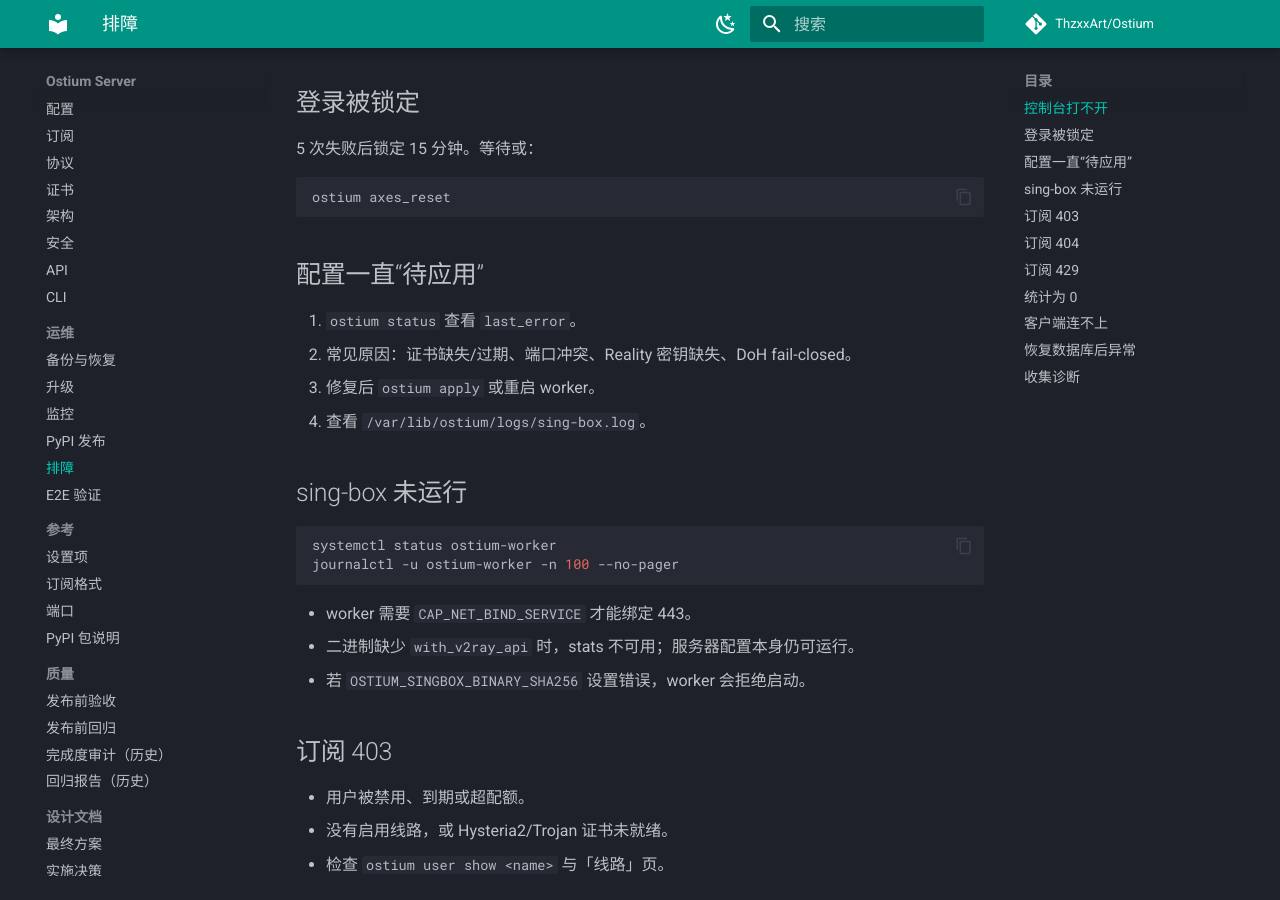
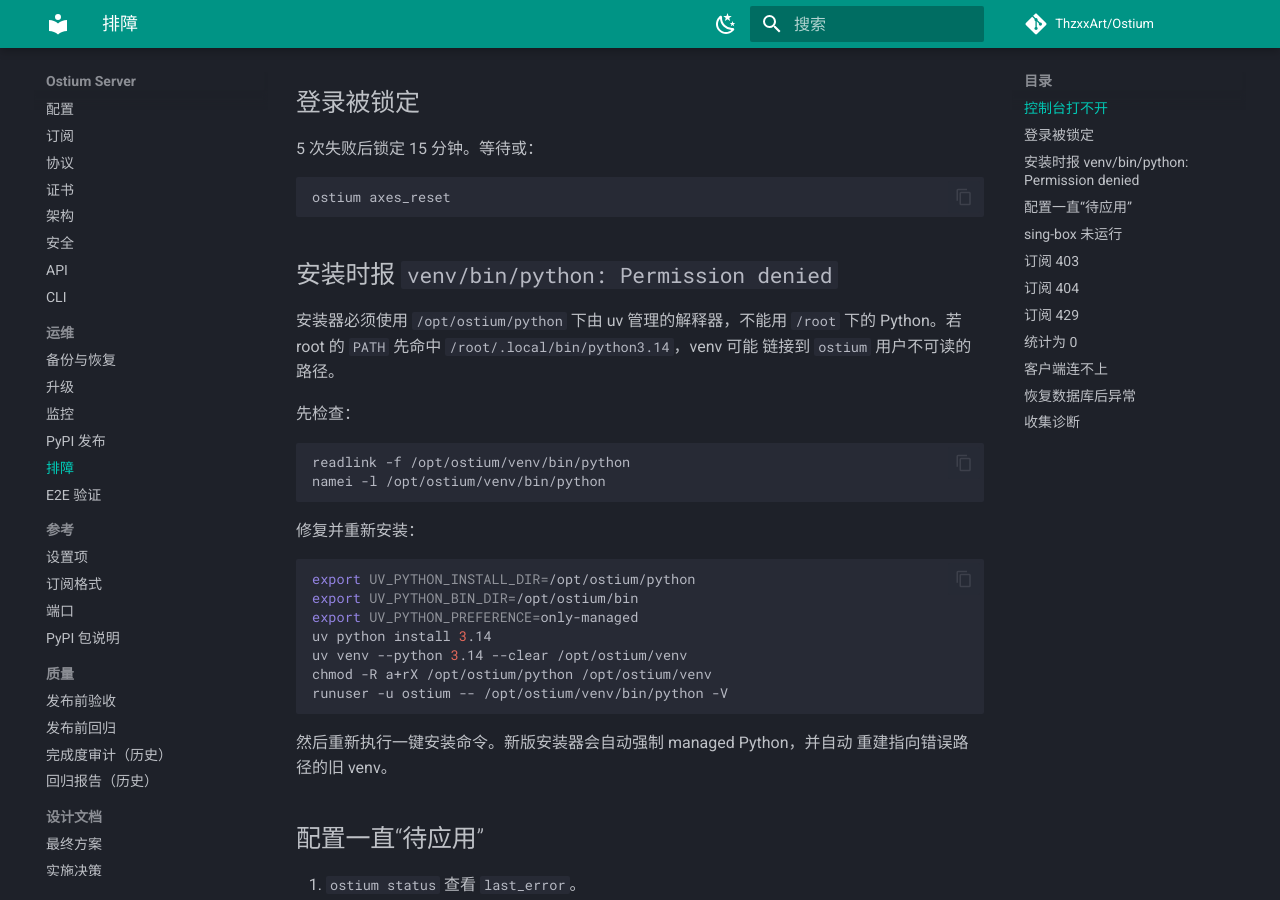
Before and after one commit to ThzxxArt/Ostium, an MkDocs documentation site: the page built from docs/operations/troubleshooting.md, in a window 1280 px wide and 900 px high, scrolled down 472 px. Built offline with MkDocs 1.6.1 and Material for MkDocs 9.7.7, drawn with Linux system fonts in a browser that asks for light colours; comment, search, counter and statistics services are not loaded.

Commit message:
fix: force the installer to use a managed Python readable by ostium

````diff
--- a/docs/operations/troubleshooting.md
+++ b/docs/operations/troubleshooting.md
@@ -22,6 +22,34 @@ curl -s http://127.0.0.1:8000/readyz | python -m json.tool
 ```bash
 ostium axes_reset
 ```
+
+## 安装时报 `venv/bin/python: Permission denied`
+
+安装器必须使用 `/opt/ostium/python` 下由 uv 管理的解释器，不能用 `/root`
+下的 Python。若 root 的 `PATH` 先命中 `/root/.local/bin/python3.14`，venv 可能
+链接到 `ostium` 用户不可读的路径。
+
+先检查：
+
+```bash
+readlink -f /opt/ostium/venv/bin/python
+namei -l /opt/ostium/venv/bin/python
+```
+
+修复并重新安装：
+
+```bash
+export UV_PYTHON_INSTALL_DIR=/opt/ostium/python
+export UV_PYTHON_BIN_DIR=/opt/ostium/bin
+export UV_PYTHON_PREFERENCE=only-managed
+uv python install 3.14
+uv venv --python 3.14 --clear /opt/ostium/venv
+chmod -R a+rX /opt/ostium/python /opt/ostium/venv
+runuser -u ostium -- /opt/ostium/venv/bin/python -V
+```
+
+然后重新执行一键安装命令。新版安装器会自动强制 managed Python，并自动
+重建指向错误路径的旧 venv。
 
 ## 配置一直“待应用”
 
````
Also changed, not shown: 2 other files.
